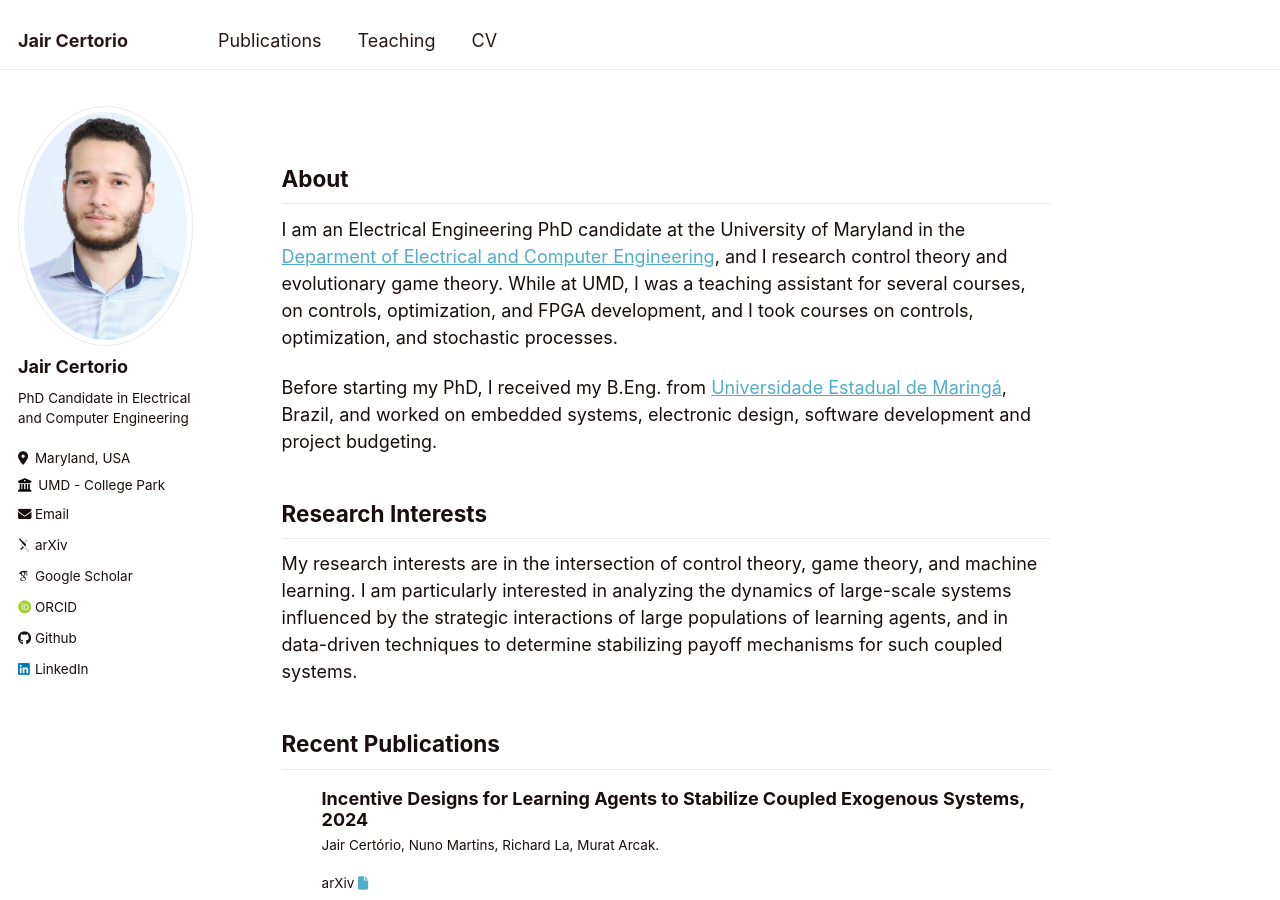
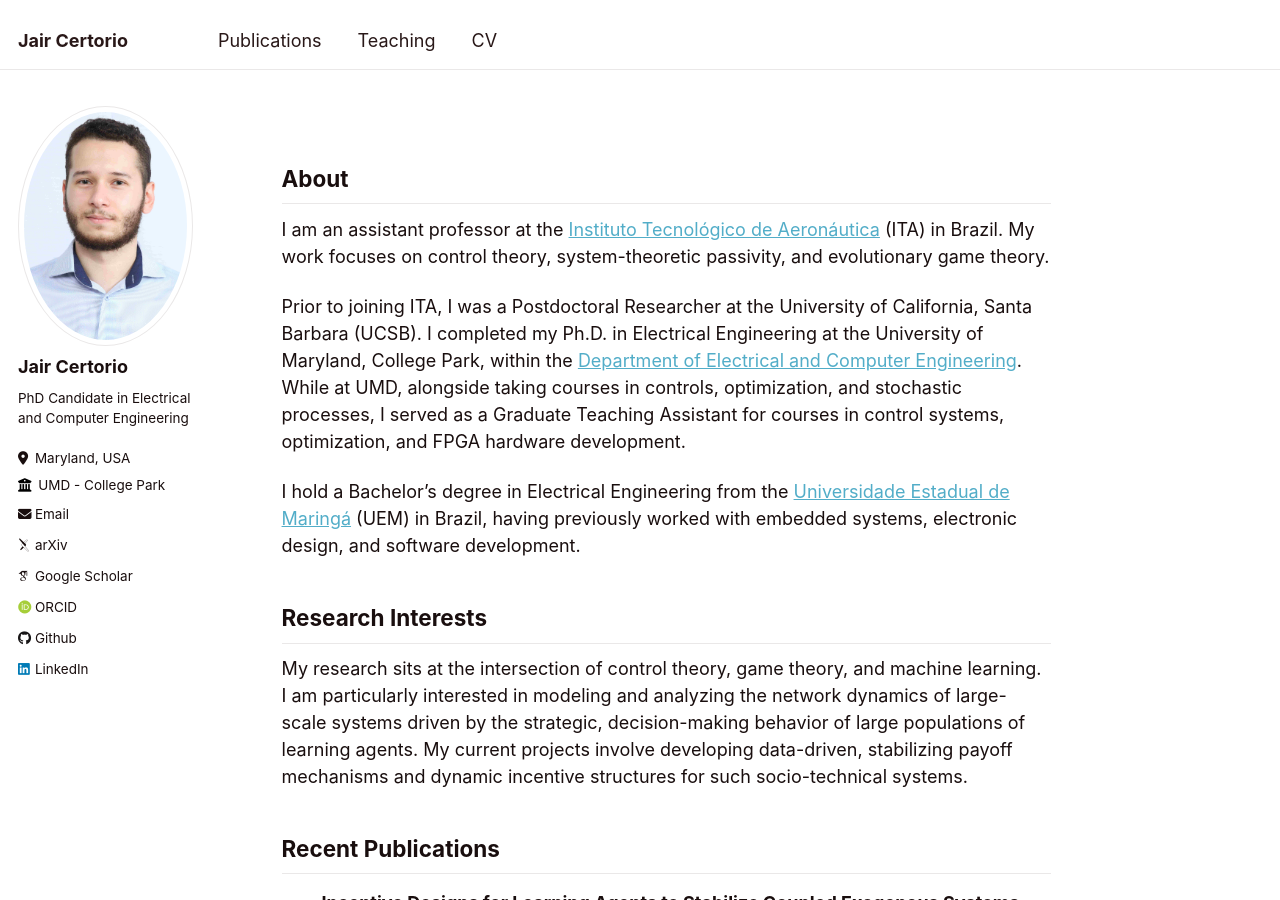
Before and after one commit to jcert/jcert.github.io, a Jekyll site: the page built from _pages/about.md, in a window 1280 px wide and 900 px high. Built offline with Jekyll 4.4.1, drawn with Linux system fonts in a browser that asks for light colours; some web fonts are replaced.

Commit message:
Update about.md

```diff
--- a/_pages/about.md
+++ b/_pages/about.md
@@ -9,23 +9,19 @@ redirect_from:
 
 ## About
 
-I am an Electrical Engineering PhD candidate at the University of Maryland in the [Deparment of Electrical and Computer Engineering](https://ece.umd.edu/), and I research control theory and evolutionary game theory. While at UMD, I was a teaching assistant for several courses, on controls, optimization, and FPGA development, and I took courses on controls, optimization, and stochastic processes.
+I am an assistant professor at the [Instituto Tecnológico de Aeronáutica](https://www.ita.br/) (ITA) in Brazil. My work focuses on control theory, system-theoretic passivity, and evolutionary game theory.
 
+Prior to joining ITA, I was a Postdoctoral Researcher at the University of California, Santa Barbara (UCSB). I completed my Ph.D. in Electrical Engineering at the University of Maryland, College Park, within the [Department of Electrical and Computer Engineering](https://ece.umd.edu/). While at UMD, alongside taking courses in controls, optimization, and stochastic processes, I served as a Graduate Teaching Assistant for courses in control systems, optimization, and FPGA hardware development.
 
-Before starting my PhD, I received my B.Eng. from [Universidade Estadual de Maringá](https://uem.br/), Brazil, and worked on embedded systems, electronic design, software development and project budgeting.
-
+I hold a Bachelor's degree in Electrical Engineering from the [Universidade Estadual de Maringá](https://uem.br/) (UEM) in Brazil, having previously worked with embedded systems, electronic design, and software development.
 
 ## Research Interests
 
-
-
-My research interests are in the intersection of control theory, game theory, and machine learning.  I am particularly interested in analyzing the dynamics of large-scale systems influenced by the strategic interactions of large populations of learning agents, and in data-driven techniques to determine stabilizing payoff mechanisms for such coupled systems.
-
-
+My research sits at the intersection of control theory, game theory, and machine learning. I am particularly interested in modeling and analyzing the network dynamics of large-scale systems driven by the strategic, decision-making behavior of large populations of learning agents. My current projects involve developing data-driven, stabilizing payoff mechanisms and dynamic incentive structures for such socio-technical systems.
 
 ## Recent Publications
 
-  {% assign few_pubs =  site.publications | sort:"date" | reverse  %}
+  {% assign few_pubs = site.publications | sort:"date" | reverse %}
   <ul>{% for post in few_pubs limit:3 %}
     {% include archive-single-publication.html %}
   {% endfor %}</ul>
```
